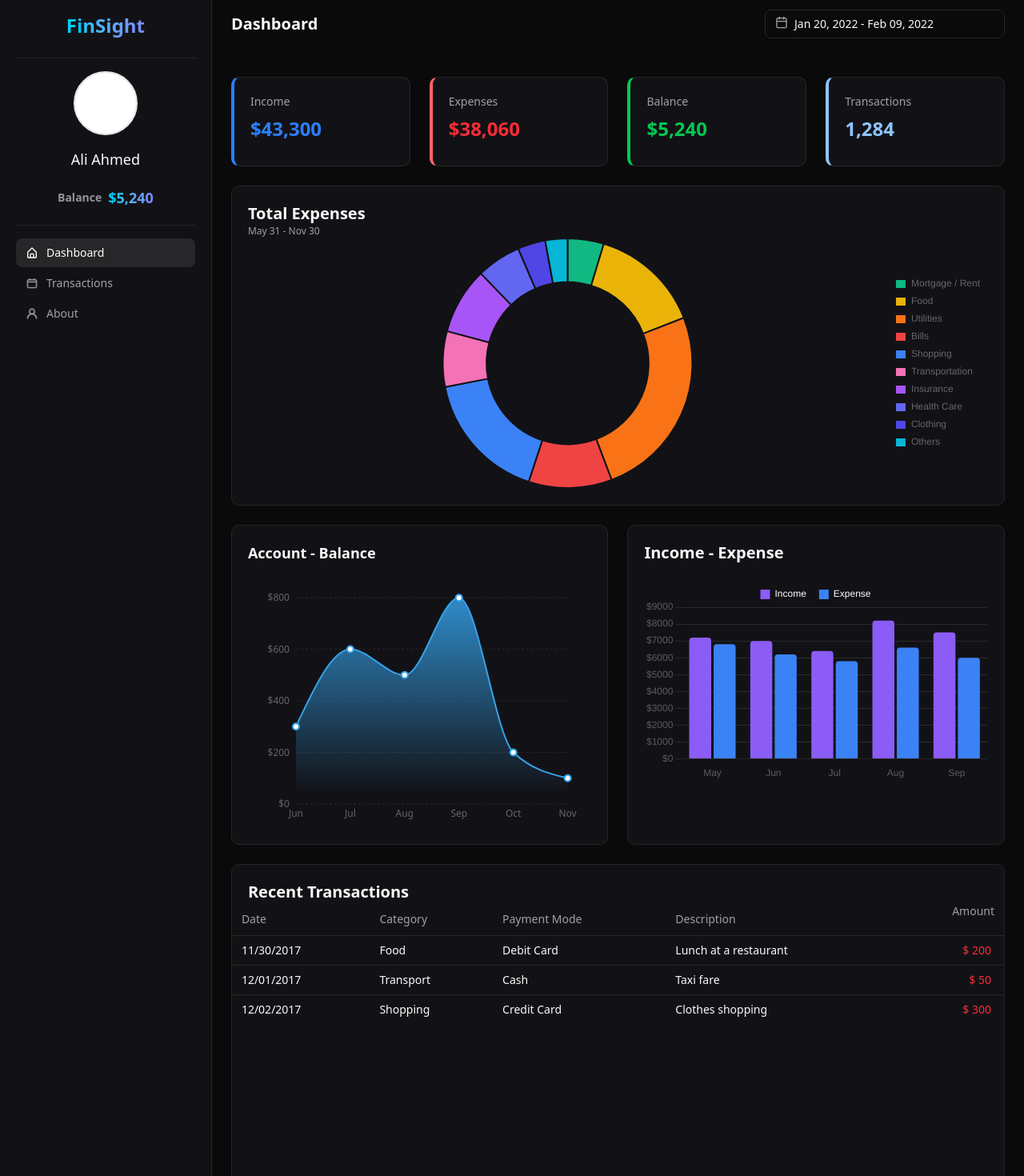
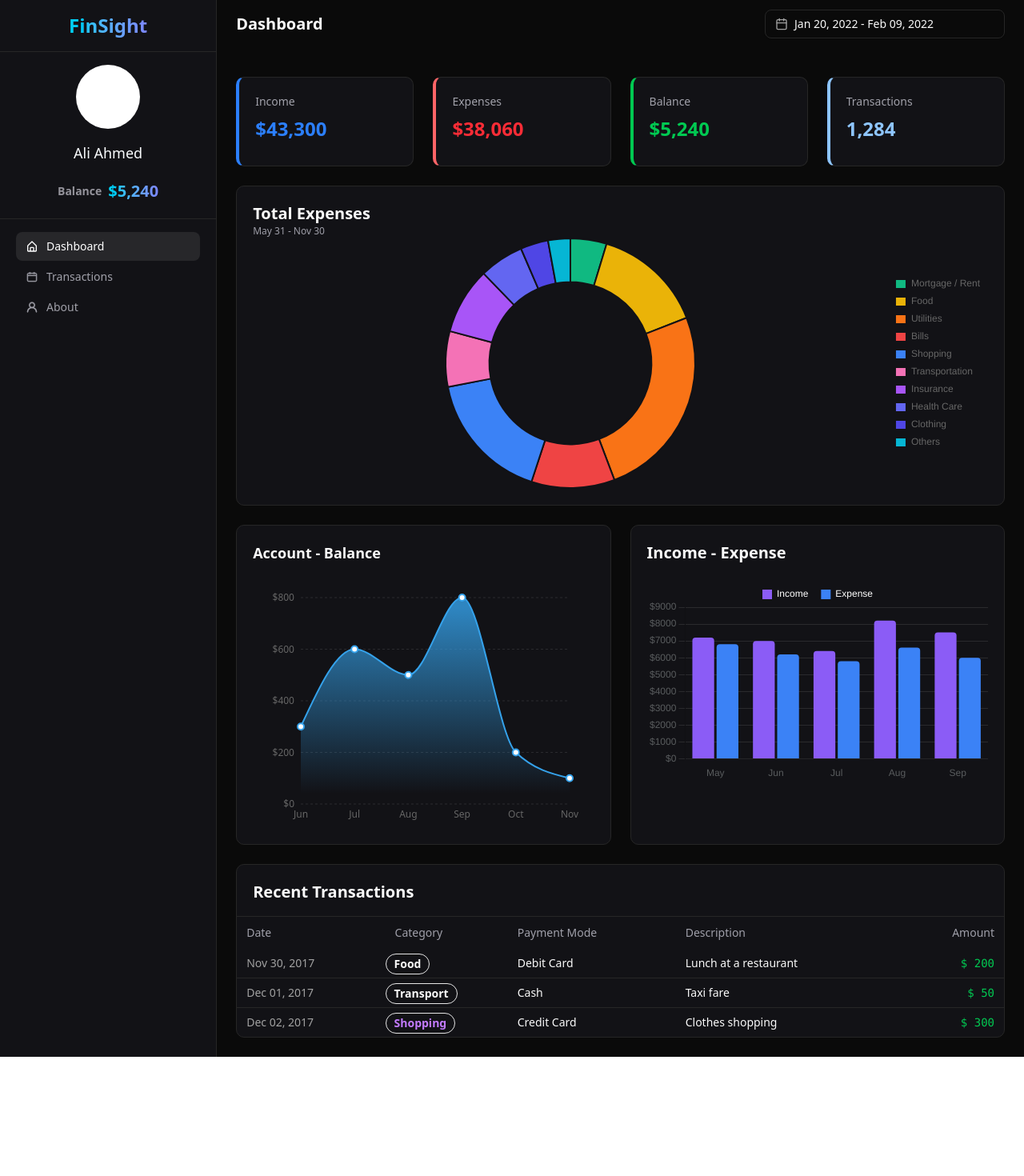
Before and after one commit to A-7amid/fin-sight, a React (Vite) app: page / in a window 1280 px wide. Shown: the top 1470 px of the page at 80% size. After the commit the page ends 1321 px from the top, so only its background shows below. Built offline with nearby package versions, Linux system fonts and the light colour scheme.

Commit message:
8 Commit

```diff
--- a/src/components/Dashboard.jsx
+++ b/src/components/Dashboard.jsx
@@ -8,7 +8,7 @@ import RecentTransactions from "./RecentTransactions";
 
 const Dashboard = () => {
   return (
-    <div className="mx-auto bg-neutral-950 container px-6 py-3 gap-y-6 flex flex-col">
+    <div className="w-full container mx-auto bg-neutral-950 px-6 py-3 gap-y-6 flex flex-col">
       <Header />
 
       <StatCards />
--- a/src/components/DateRangePicker.jsx
+++ b/src/components/DateRangePicker.jsx
@@ -32,7 +32,7 @@ export function DateRangePicker({ className }) {
               !date && "text-muted-foreground"
             )}
           >
-            <CalendarIcon className="-translate-y-0.5 stroke-neutral-400" />
+            <CalendarIcon className="stroke-neutral-400" />
             {date?.from ? (
               date.to ? (
                 <>
--- a/src/components/Header.jsx
+++ b/src/components/Header.jsx
@@ -8,9 +8,7 @@ const Header = () => {
         Dashboard
       </h3>
 
-      <div>
         <DateRangePicker />
-      </div>
     </div>
   );
 };
--- a/src/components/Home.jsx
+++ b/src/components/Home.jsx
@@ -1,6 +1,7 @@
 import React from "react";
 import Dashboard from "./Dashboard";
 import Sidebar from "./Sidebar";
+import "../index.css";
 
 import { cn } from "../utils/clsx";
 
@@ -8,7 +9,7 @@ function Home() {
   return (
     <div
       style={{ "--background": "240 10% 4%" }}
-      className={cn("flex min-h-screen max-h-full text-neutral-50")}
+      className={cn("flex min-h-screen max-h-full text-neutral-50 font-inter")}
     >
       <Sidebar />
 
--- a/src/components/RecentTransactions.jsx
+++ b/src/components/RecentTransactions.jsx
@@ -7,64 +7,95 @@ import {
   TableBody,
   TableCell,
 } from "./ui/table";
+import Spacer from "./Spacer";
+import { cn } from "../utils/clsx";
 
 const recentTransactions = [
   {
     id: 1,
-    date: "11/30/2017",
+    date: "Nov 30, 2017",
     category: "Food",
+    categoryColor: "red-400",
     paymentMode: "Debit Card",
     description: "Lunch at a restaurant",
     amount: "$ 200",
   },
   {
     id: 2,
-    date: "12/01/2017",
+    date: "Dec 01, 2017",
     category: "Transport",
+    categoryColor: "blue-400",
     paymentMode: "Cash",
     description: "Taxi fare",
     amount: "$ 50",
   },
   {
     id: 3,
-    date: "12/02/2017",
+    date: "Dec 02, 2017",
     category: "Shopping",
+    categoryColor: "purple-400",
     paymentMode: "Credit Card",
     description: "Clothes shopping",
     amount: "$ 300",
   },
+  // {
+  //   id: 4,
+  //   date: "Dec 03, 2017",
+  //   category: "Entertainment",
+  //   textColor: "text-green-400",
+  //   bgColor: "bg-green-400",
+  //   paymentMode: "Debit Card",
+  //   description: "Movie tickets",
+  //   amount: "$ 100",
+  // },
+  // {
+  //   id: 5,
+  //   date: "Dec 04, 2017",
+  //   category: "Health",
+  //   textColor: "text-purple-400",
+  //   bgColor: "bg-purple-400",
+  //   paymentMode: "Cash",
+  //   description: "Pharmacy purchase",
+  //   amount: "$ 75",
+  // },
 ];
 
 const RecentTransactions = () => {
   return (
-    <div className="size-[400px] rounded-lg flex flex-col border border-neutral-800 py-5 bg-[#121216] w-full">
-      <h2 className="font-semibold text-xl px-5">Recent Transactions</h2>
+    <div className="rounded-lg flex flex-col border border-neutral-800 pt-5 mb-3 bg-[#121216] w-full">
+      <h2 className="font-semibold text-xl px-5 mb-4">Recent Transactions</h2>
+
+      <div className="h-px bg-neutral-800 w-full"></div>
 
       <Table>
-        {/* <TableCaption>A list of your recent invoices.</TableCaption> */}
-        <TableHeader>
+        <TableHeader className="gap-5">
           <TableRow>
             <TableHead>Date</TableHead>
             <TableHead>Category</TableHead>
             <TableHead>Payment Mode</TableHead>
             <TableHead>Description</TableHead>
-            <div className="flex float-right">
-              <TableHead>Amount</TableHead>
-            </div>
+            <TableHead className="text-end">Amount</TableHead>
           </TableRow>
         </TableHeader>
 
         <TableBody>
           {recentTransactions.map((transaction) => (
             <TableRow key={transaction.id}>
-              <TableCell>{transaction.date}</TableCell>
-              <TableCell>{transaction.category}</TableCell>
+              <TableCell className="font-light text-neutral-400">
+                {transaction.date}
+              </TableCell>
+              <TableCell
+                className={cn(
+                  `rounded-full text-${transaction.categoryColor} bg-${transaction.categoryColor}/10 border-[1px] border-${transaction.categoryColor} hover:bg-${transaction.categoryColor}/5 transition duration-200 w-fit flex translate-y-1.5 text-sm py-0.5 px-2.5 font-semibold items-center`,
+                  transaction.categoryColor
+                )}
+              >
+                {transaction.category}
+              </TableCell>
               <TableCell>{transaction.paymentMode}</TableCell>
               <TableCell>{transaction.description}</TableCell>
-              <TableCell>
-                <div className="flex float-right px-1 font-medim text-red-500">
-                  {transaction.amount}
-                </div>
+              <TableCell className="text-end text-green-500 font-mono">
+                {transaction.amount}
               </TableCell>
             </TableRow>
           ))}
--- a/src/components/Sidebar.jsx
+++ b/src/components/Sidebar.jsx
@@ -34,12 +34,12 @@ const Sidebar = () => {
   return (
     <div
       className={cn(
-        "bg-[#121216] flex flex-col sticky border-r gap-y-4 px-5 border-neutral-800 text-[#f8fafc]"
+        "bg-[#121216] flex flex-col sticky border-r gap-y-4 border-neutral-800 text-[#f8fafc]"
       )}
     >
-      <div className="p-2 flex justify-center items-center ">
+      <div className="flex justify-center items-center px-5">
         <h3
-          className="bg-gradient-to-r from-cyan-400 to-indigo-400 font-bold text-2xl inline-block pt-2 items-center justify-center text-transparent
+          className="bg-gradient-to-r w-fit from-cyan-400 to-indigo-400 font-bold text-2xl inline-block pt-4 items-center justify-center text-transparent
        bg-clip-text"
         >
           FinSight
@@ -48,16 +48,13 @@ const Sidebar = () => {
 
       <Separator />
 
-      <div className="px-2 flex flex-col gap-y-4 items-center justify-center mx-8">
-        <div className="rounded-full flex bg-white border-2 size-20">
-          {/* <img src="" alt="" /> */}
-        </div>
-
+      <div className="flex flex-col gap-y-4 items-center justify-center mx-8 px-7">
+        <div className="rounded-full flex strok-1 size-20 bg-white"></div>
         <span className="fond-semibold text-lg">Ali Ahmed</span>
 
         <div className="rounded-2xl gap-x-2 flex px-3 py-1 items-center">
           <span className="text-sm font-semibold text-[#94939b]">Balance</span>
-          <span className="font-semibold text-lg bg-gradient-to-r from-cyan-400 to-indigo-400 text-transparent bg-clip-text">
+          <span className="font-bold text-xl bg-gradient-to-r from-cyan-400 to-indigo-400 text-transparent bg-clip-text">
             $5,240
           </span>
         </div>
@@ -65,7 +62,7 @@ const Sidebar = () => {
 
       <Separator />
 
-      <div className="flex flex-col gap-y-0.5 text-sm font-medium text-[#A1A1AA]">
+      <div className="flex flex-col gap-y-0.5 text-sm font-medium text-[#A1A1AA] px-5">
         {pages.map((page) => (
           <NavLink
             key={page.id}
--- /dev/null
+++ b/src/components/Spacer.jsx
@@ -0,0 +1,8 @@
+import React from "react";
+import { cn } from "../utils/clsx";
+
+const Spacer = ({ height, width, className }) => {
+  return <div className={cn(height, width, className)}></div>;
+};
+
+export default Spacer;
--- a/src/components/ui/calendar.jsx
+++ b/src/components/ui/calendar.jsx
@@ -35,7 +35,7 @@ function Calendar({ className, classNames, showOutsideDays = true, ...props }) {
         ),
         day: cn(
           buttonVariants({ variant: "ghost" }),
-          "size-8 p-0 font-normal aria-selected:opacity-100"
+          "size-8 p-0 font-normal aria-selected:opacity-100 hover:bg-zinc-700 hover:text-zinc-100 cursor-pointer "
         ),
         day_range_start:
           "day-range-start aria-selected:bg-primary aria-selected:text-primary-foreground",
@@ -54,7 +54,11 @@ function Calendar({ className, classNames, showOutsideDays = true, ...props }) {
       }}
       components={{
         IconLeft: ({ className, ...props }) => (
-          <FaChevronLeft className={cn("size-4", className)} {...props} />
+          <FaChevronLeft
+            className={cn("size-4 text-white !important", className)}
+            style={{ color: "white" }}
+            {...props}
+          />
         ),
         IconRight: ({ className, ...props }) => (
           <FaChevronRight className={cn("size-4", className)} {...props} />
--- a/src/components/ui/table.jsx
+++ b/src/components/ui/table.jsx
@@ -21,7 +21,7 @@ function TableHeader({ className, ...props }) {
   return (
     <thead
       data-slot="table-header"
-      className={cn("[&_tr]:border-b hover:bg-zinc-800", className)}
+      className={cn("[&_tr]:border-b-0 hover:bg-zinc-800", className)}
       {...props}
     />
   );
--- a/src/index.css
+++ b/src/index.css
@@ -1,5 +1,6 @@
 @import "tailwindcss";
 @import "tw-animate-css";
+@import url("https://fonts.googleapis.com/css2?family=Inter:ital,opsz,wght@0,14..32,100..900;1,14..32,100..900&display=swap");
 
 @custom-variant dark (&:is(.dark *));
 
--- a/src/main.jsx
+++ b/src/main.jsx
@@ -1,4 +1,5 @@
 import React from "react";
+
 import { StrictMode } from "react";
 import { createRoot } from "react-dom/client";
 import "./index.css";
@@ -8,8 +9,7 @@ import { BrowserRouter } from "react-router-dom";
 createRoot(document.getElementById("root")).render(
   <StrictMode>
     <BrowserRouter>
-
-    <App />
+      <App />
     </BrowserRouter>
   </StrictMode>
 );
--- a/tailwind.config.js
+++ b/tailwind.config.js
@@ -1,5 +1,4 @@
 // tailwind.config.js
-const { heroui } = require("@heroui/theme");
 
 /** @type {import('tailwindcss').Config} */
 module.exports = {
@@ -13,8 +12,12 @@ module.exports = {
   ],
 
   theme: {
-    extend: {},
+    extend: {
+      fontFamily: {
+        inter: ["Inter", "sans-serif"],
+      },
+    },
   },
   darkMode: "class",
-  plugins: [heroui()],
+  plugins: [],
 };
```
Also changed, not shown: public/assets/images/tobi.png (added).
